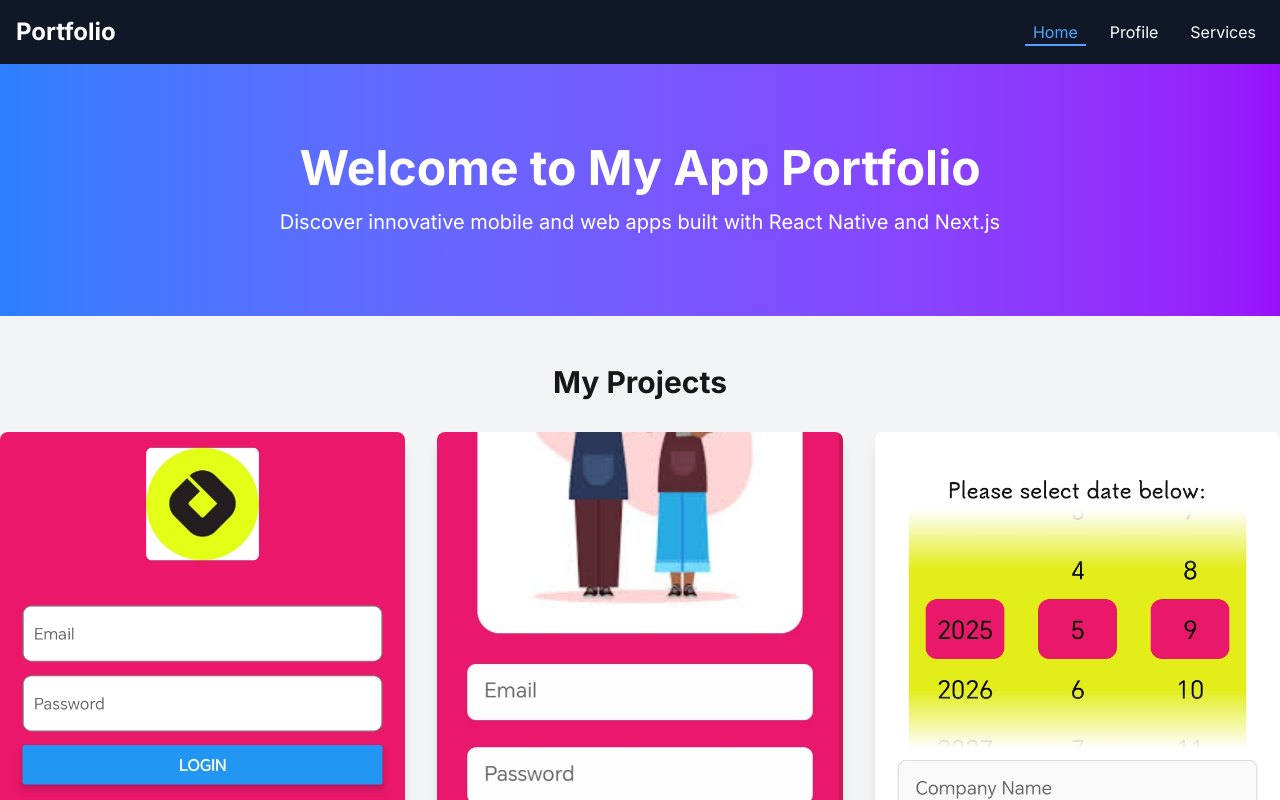
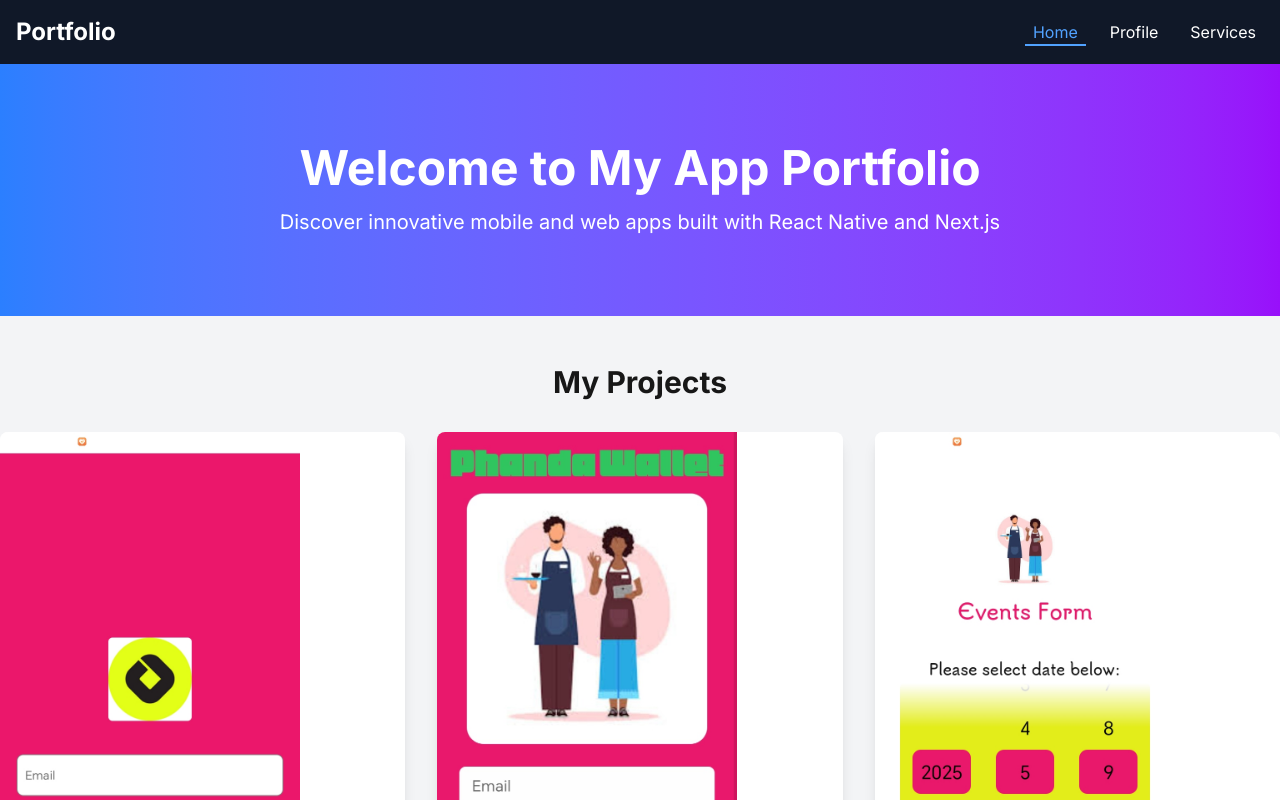
Before and after one commit to Inspire00/myportfolio, a Next.js app: page / in a window 1280 px wide. Shown: the top 800 px of the page. Built offline with nearby package versions, Linux system fonts and the light colour scheme.

Commit message:
Add Image import from next/image in app/page.js

```diff
--- a/app/page.js
+++ b/app/page.js
@@ -1,6 +1,7 @@
 'use client';
 import { motion } from 'framer-motion';
 import Link from 'next/link';
+import Image from 'next/image';
 
 const projects = [
   {
@@ -63,10 +64,12 @@ export default function Home() {
                 whileHover={{ scale: 1.05 }}
                 whileTap={{ scale: 0.95 }}
               >
-                <img
+                <Image
                   src={project.image}
                   alt={project.title}
-                  className="w-full h-96 object-cover"
+                  width={300} // Specify the width
+                  height={300} // Specify the height
+
                 />
                 <div className="p-6">
                   <h3 className="text-xl font-semibold">{project.title}</h3>
```
